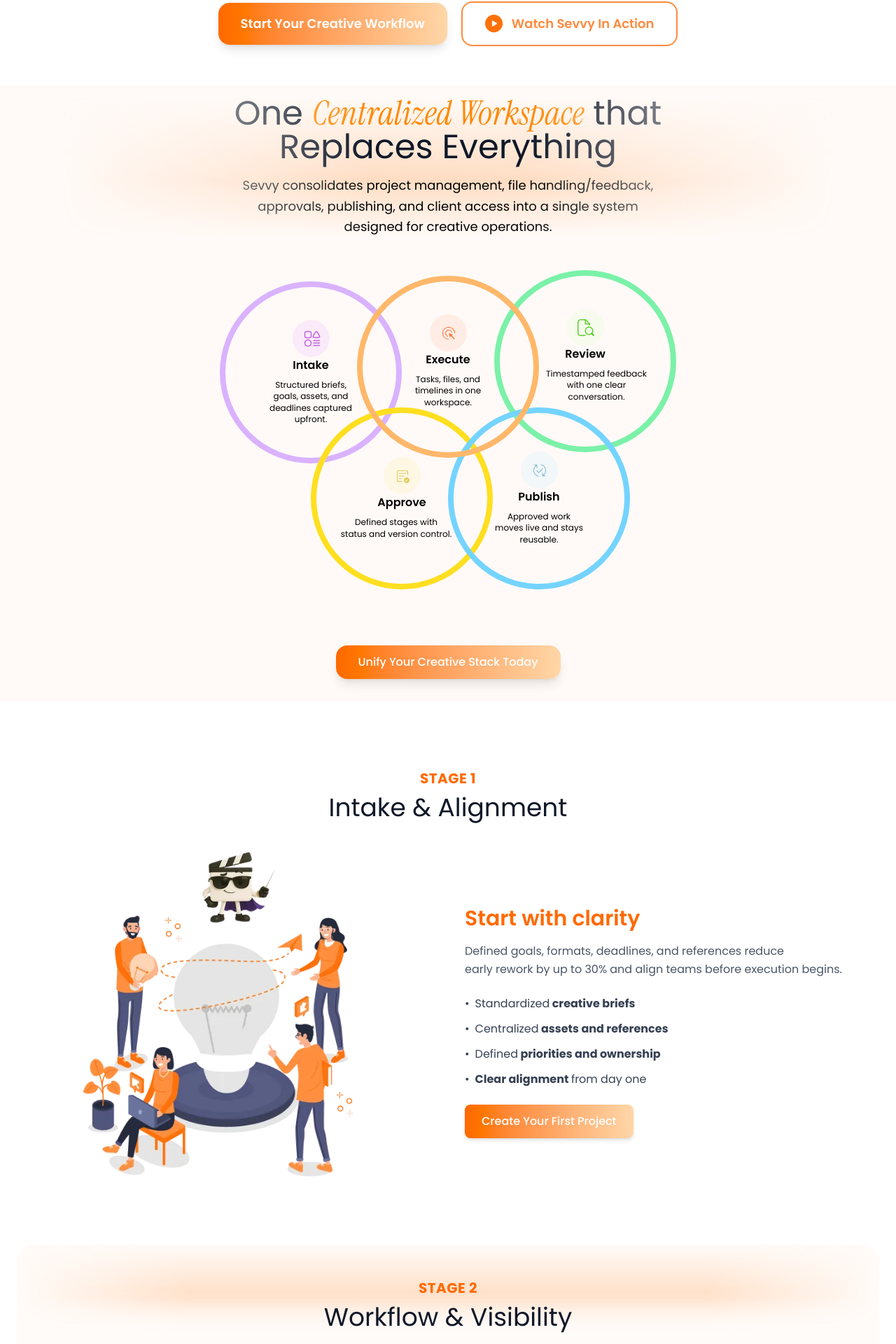
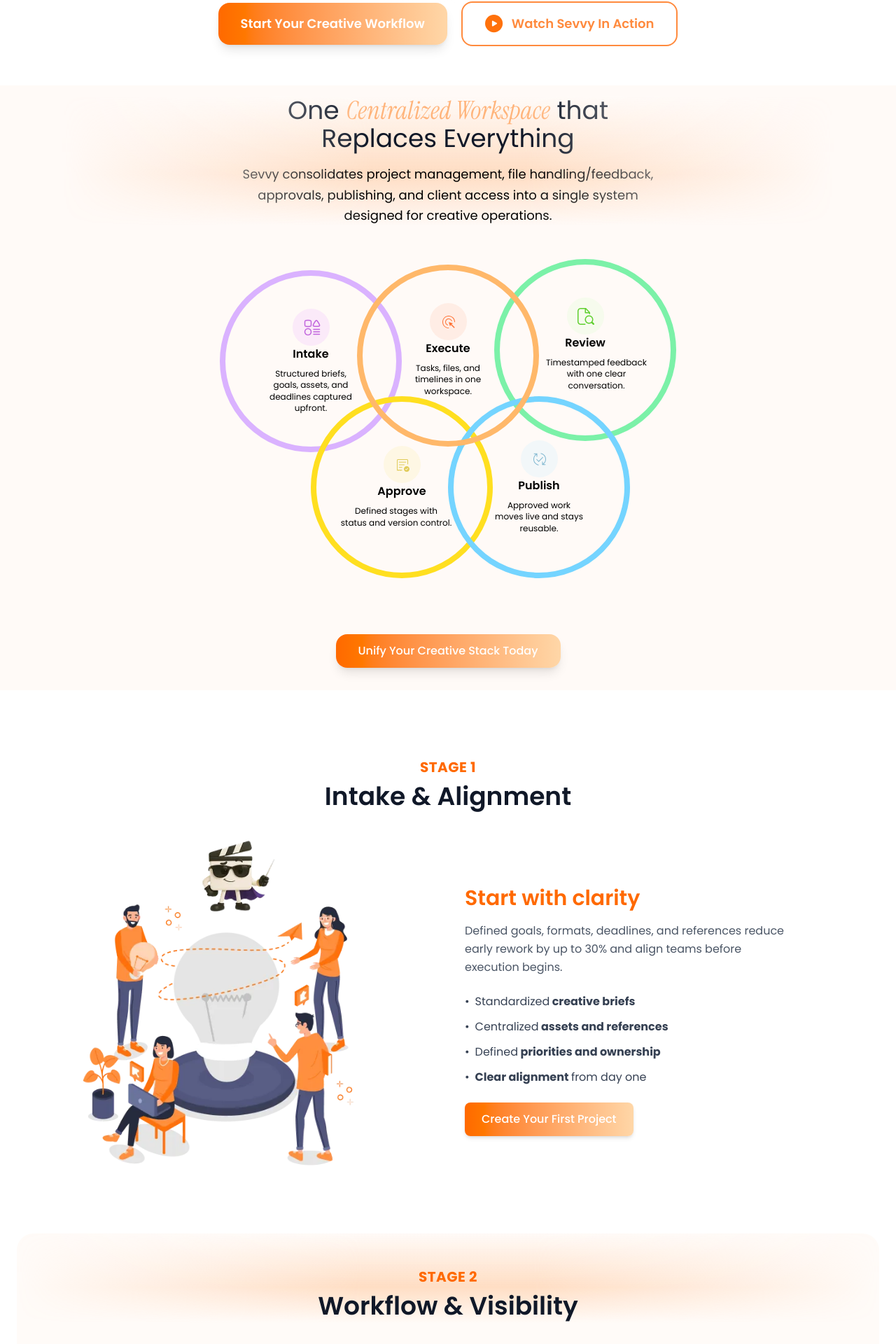
Before and after one commit to alihussnain1122/Sevvy, a React (Vite) app: page /how-it-works in a window 1280 px wide. Shown: the part 817-2737 px from the top of the page at 70% size. Built offline with nearby package versions, Linux system fonts and the light colour scheme; the HTML template or start-up script is replaced by a standard one; a web font is replaced by a local one.

Commit message:
update till vision

```diff
--- a/src/components/Works/Centeralize.jsx
+++ b/src/components/Works/Centeralize.jsx
@@ -11,8 +11,8 @@
           maskImage: 'linear-gradient(to right, transparent 0%, black 40%, black 60%, transparent 100%)',
           WebkitMaskImage: 'linear-gradient(to right, transparent 0%, black 40%, black 60%, transparent 100%)'
         }}>
-          <h2 className="text-4xl mt-4 md:text-5xl text-gray-900 mb-4 font-poppins">
-            One <span className="italic text-orange-400 font-Instrument">Centralized Workspace</span> that
+          <h2 className="text-2xl mt-4 md:text-4xl text-gray-900 mb-4 font-poppins">
+            One <span className="italic text-[#ffb47b] font-Instrument">Centralized Workspace</span> that
             <br />
             Replaces Everything
           </h2>
--- a/src/components/Works/Inside.jsx
+++ b/src/components/Works/Inside.jsx
@@ -14,7 +14,7 @@
         <div className="hidden md:block relative w-full min-h-[650px]">
 
           {/* Center Mascot */}
-          <div className="absolute top-1/2 left-1/2 -translate-x-1/2 -translate-y-1/2 z-10">
+          <div className="absolute top-1/2 left-1/2 -translate-x-1/2 -translate-y-1/2 z-10">32
             <img
               src="/HowItWorks/Inside/mascot.webp"
               alt="Sevvy Mascot"
--- a/src/components/Works/Stages.jsx
+++ b/src/components/Works/Stages.jsx
@@ -9,7 +9,7 @@
         <div className="mb-16">
           <div className="text-center mb-8">
             <p className="text-orange-500 font-bold text-xl uppercase tracking-wide mb-2">Stage 1</p>
-            <h2 className="text-2xl md:text-4xl  text-gray-900">Intake & Alignment</h2>
+            <h2 className="text-2xl md:text-4xl font-semibold text-gray-900">Intake & Alignment</h2>
           </div>
 
           <div className="grid grid-cols-1 lg:grid-cols-2 gap-12 items-center">
@@ -26,7 +26,7 @@
             <div>
               <h3 className="text-2xl md:text-3xl font-semibold text-orange-500 mb-4">Start with clarity</h3>
               <p className="text-gray-600 leading-relaxed mb-6">
-                Defined goals, formats, deadlines, and references reduce  <br /> early rework by up to 30% and align teams before execution begins.
+                Defined goals, formats, deadlines, and references reduce  <br /> early rework by up to 30% and align teams before <br /> execution begins.
               </p>
               <ul className="space-y-3 mb-6">
                 <li className="text-gray-700 flex items-start">
@@ -58,22 +58,20 @@
           <div className="bg-[#fffbf8] rounded-3xl p-12 relative overflow-hidden">
             {/* Top gradient overlay */}
             <div className="absolute top-0 left-0 right-0 h-32 pointer-events-none" style={{
-              background: 'linear-gradient(180deg, #fffaf7 0%, rgba(254, 154, 75, 0.3) 60%, transparent 100%)',
-              maskImage: 'linear-gradient(to top, transparent 0%, black 50%, black 50%), linear-gradient(to right, transparent 0%, black 20%, black 80%, transparent 100%)',
-              WebkitMaskImage: 'linear-gradient(to top, transparent 0%, black 50%, black 50%), linear-gradient(to right, transparent 0%, black 20%, black 80%, transparent 100%)',
-              maskComposite: 'intersect',
-              WebkitMaskComposite: 'source-in'
-            }} />
+          background: 'linear-gradient(180deg, #fffaf7 0%, rgba(254, 154, 75, 0.3) 60%, transparent 100%)',
+          maskImage: 'linear-gradient(to right, transparent 0%, black 40%, black 60%, transparent 100%)',
+          WebkitMaskImage: 'linear-gradient(to right, transparent 0%, black 40%, black 60%, transparent 100%)'
+        }} />
             <div className="text-center mb-8 relative z-10">
               <p className="text-orange-500 font-bold text-xl uppercase tracking-wide mb-2">Stage 2</p>
-              <h2 className="text-2xl md:text-4xl  text-gray-900">Workflow & Visibility</h2>
+              <h2 className="text-2xl md:text-4xl font-semibold  text-gray-900">Workflow & Visibility</h2>
             </div>
             <div className="grid grid-cols-1 lg:grid-cols-2 gap-12 items-center">
               {/* Content Left */}
               <div>
                 <h3 className="text-2xl md:text-3xl font-semibold text-orange-500 mb-4">Track progress clearly</h3>
                 <p className="text-gray-600 leading-relaxed mb-6">
-                  Flexible views and real-time dashboards help teams save 3–5 hours weekly by reducing coordination and manual status tracking.
+                  Flexible views and real-time dashboards help <br /> teams save 3–5 hours weekly by reducing <br /> coordination and manual status tracking.
                 </p>
                 <ul className="space-y-3 mb-6">
                   <li className="text-gray-700 flex items-start">
@@ -114,7 +112,7 @@
         <div className="mb-16">
           <div className="text-center mb-8">
             <p className="text-orange-500 font-bold text-xl uppercase tracking-wide mb-2">Stage 3</p>
-            <h2 className="text-2xl md:text-4xl text-gray-900">Review & Feedback</h2>
+            <h2 className="text-2xl md:text-4xl font-semibold text-gray-900">Feedback & Collaboration</h2>
           </div>
 
           <div className="grid grid-cols-1 lg:grid-cols-2 gap-12 items-center">
@@ -131,7 +129,7 @@
             <div>
               <h3 className="text-2xl md:text-3xl font-semibold text-orange-500 mb-4">Centralize feedback</h3>
               <p className="text-gray-600 leading-relaxed mb-6">
-                Pin-point annotations and threaded comments eliminate version confusion, cut revision cycles by 40%, and keep all stakeholders aligned.
+                Disconnected reviews can double turnaround time.<br /> Timestamped, in-context feedback keeps revisions <br /> structured and predictable.
               </p>
               <ul className="space-y-3 mb-6">
                 {/* <li className="text-gray-700 flex items-start">
@@ -163,22 +161,20 @@
           <div className="bg-[#fffbf8] rounded-3xl p-12 relative overflow-hidden">
             {/* Top gradient overlay */}
             <div className="absolute top-0 left-0 right-0 h-32 pointer-events-none" style={{
-              background: 'linear-gradient(180deg, #fffaf7 0%, rgba(254, 154, 75, 0.3) 60%, transparent 100%)',
-              maskImage: 'linear-gradient(to top, transparent 0%, black 50%, black 50%), linear-gradient(to right, transparent 0%, black 20%, black 80%, transparent 100%)',
-              WebkitMaskImage: 'linear-gradient(to top, transparent 0%, black 50%, black 50%), linear-gradient(to right, transparent 0%, black 20%, black 80%, transparent 100%)',
-              maskComposite: 'intersect',
-              WebkitMaskComposite: 'source-in'
-            }} />
+          background: 'linear-gradient(180deg, #fffaf7 0%, rgba(254, 154, 75, 0.3) 60%, transparent 100%)',
+          maskImage: 'linear-gradient(to right, transparent 0%, black 40%, black 60%, transparent 100%)',
+          WebkitMaskImage: 'linear-gradient(to right, transparent 0%, black 40%, black 60%, transparent 100%)'
+        }} />
             <div className="text-center mb-8">
               <p className="text-orange-500 font-bold text-xl uppercase tracking-wide mb-2">Stage 4</p>
-              <h2 className="text-2xl md:text-4xl text-gray-900">Approval & Version Control</h2>
+              <h2 className="text-2xl md:text-4xl font-bold text-gray-900">Approval & Publishing</h2>
             </div>
             <div className="grid grid-cols-1 lg:grid-cols-2 gap-12 items-center">
               {/* Content Left */}
               <div>
-                <h3 className="text-2xl md:text-3xl font-semibold text-orange-500 mb-4">Maintain control</h3>
+                <h3 className="text-2xl md:text-3xl font-semibold text-orange-500 mb-4">Ship without delays</h3>
                 <p className="text-gray-600 leading-relaxed mb-6">
-                  Structured approval workflows and automated versioning prevent unauthorized changes and ensure compliance teams can audit every decision.
+                  Undefined approval states can extend timelines by <br /> 50%. Clear status controls and live notifications <br />prevent delivery bottlenecks.
                 </p>
                 <ul className="space-y-3 mb-6">
                   <li className="text-gray-700 flex items-start">
@@ -219,7 +215,7 @@
         <div className="mb-16">
           <div className="text-center mb-8">
             <p className="text-orange-500 font-bold text-xl uppercase tracking-wide mb-2">Stage 5</p>
-            <h2 className="text-2xl md:text-4xl text-gray-900">Publishing & Asset Library</h2>
+            <h2 className="text-2xl md:text-4xl font-semibold text-gray-900">Showcase, Reuse & Scale</h2>
           </div>
 
           <div className="grid grid-cols-1 lg:grid-cols-2 gap-12 items-center">
--- a/src/components/Works/Vision.jsx
+++ b/src/components/Works/Vision.jsx
@@ -7,12 +7,10 @@
         <div className="bg-[#fffbf8] rounded-3xl p-12 relative overflow-hidden">
             {/* Top gradient overlay */}
             <div className="absolute top-0 left-0 right-0 h-32 pointer-events-none" style={{
-              background: 'linear-gradient(180deg, #fffaf7 0%, rgba(254, 154, 75, 0.3) 60%, transparent 100%)',
-              maskImage: 'linear-gradient(to top, transparent 0%, black 50%, black 50%), linear-gradient(to right, transparent 0%, black 20%, black 80%, transparent 100%)',
-              WebkitMaskImage: 'linear-gradient(to top, transparent 0%, black 50%, black 50%), linear-gradient(to right, transparent 0%, black 20%, black 80%, transparent 100%)',
-              maskComposite: 'intersect',
-              WebkitMaskComposite: 'source-in'
-            }} />
+          background: 'linear-gradient(180deg, #fffaf7 0%, rgba(254, 154, 75, 0.3) 60%, transparent 100%)',
+          maskImage: 'linear-gradient(to right, transparent 0%, black 40%, black 60%, transparent 100%)',
+          WebkitMaskImage: 'linear-gradient(to right, transparent 0%, black 40%, black 60%, transparent 100%)'
+        }} />
 
           {/* Heading */}
           <div className="text-center mb-16">
```
Also changed, not shown: 1 other file (tests, documents, lock files or other folders).
